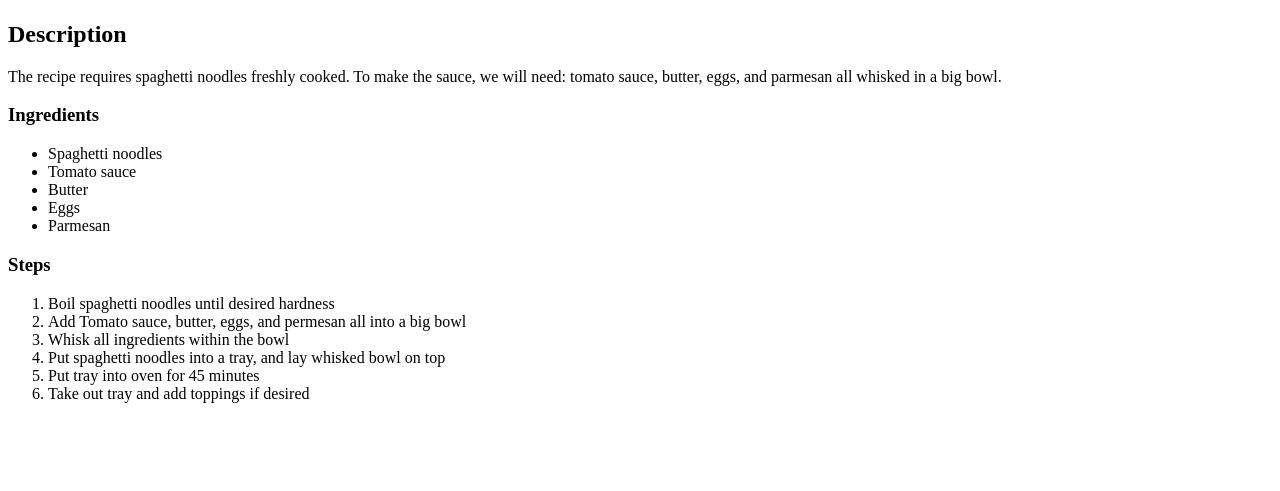
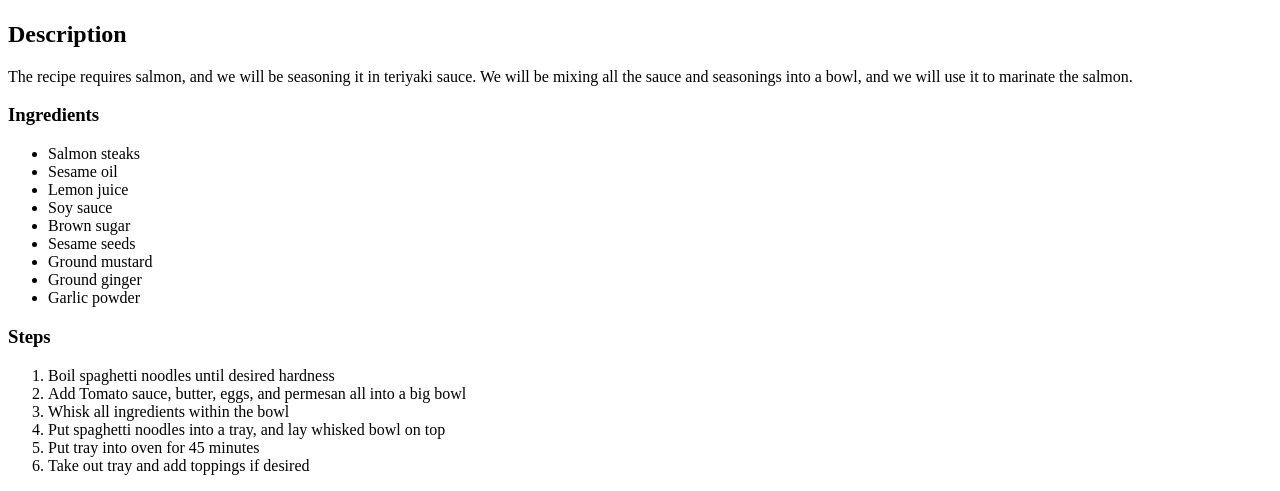
Before and after one commit to kyruken/odin-recipes, a plain HTML site: page recipes/salmon.html in a window 1280 px wide. Shown: the part 401-892 px from the top of the page. Before the commit the page ends 820 px from the top, so only its background shows below. Drawn offline with Linux system fonts and the light colour scheme.

Commit message:
add html boilerplate, fix desc and ingredients

```diff
--- a/recipes/salmon.html
+++ b/recipes/salmon.html
@@ -12,18 +12,22 @@
 
 
         <h2>Description</h2>
-        <p>The recipe requires spaghetti noodles freshly cooked.
-            To make the sauce, we will need: tomato sauce, butter, eggs,
-            and parmesan all whisked in a big bowl.
+        <p>The recipe requires salmon, and we will be seasoning it in teriyaki sauce.
+            We will be mixing all the sauce and seasonings into a bowl, and we will use it to
+            marinate the salmon.
         </p>
 
         <h3>Ingredients</h3>
         <ul>
-            <li>Spaghetti noodles</li>
-            <li>Tomato sauce</li>
-            <li>Butter</li>
-            <li>Eggs</li>
-            <li>Parmesan</li>
+            <li>Salmon steaks</li>
+            <li>Sesame oil</li>
+            <li>Lemon juice</li>
+            <li>Soy sauce</li>
+            <li>Brown sugar</li>
+            <li>Sesame seeds</li>
+            <li>Ground mustard</li>
+            <li>Ground ginger</li>
+            <li>Garlic powder</li>
         </ul>
 
         <h3>Steps</h3>
```
